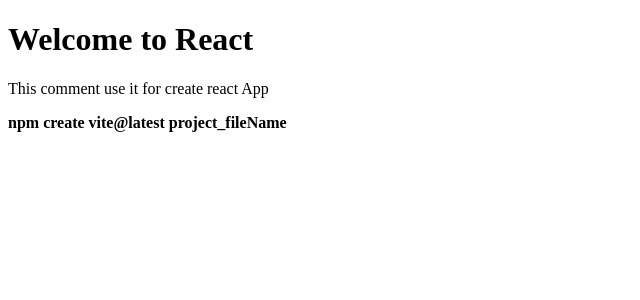
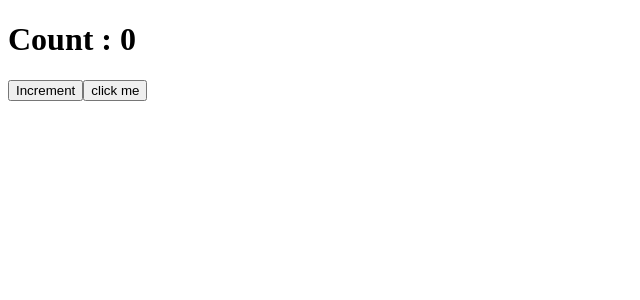
Before and after one commit to vinoth9598/reactTopics, a React (Vite) app: page / in a window 1280 px wide. Shown: the top 300 px of the page, without its empty margins (0-640 px from the left). Built offline with nearby package versions, Linux system fonts and the light colour scheme.

Commit message:
useCallback simple example

```diff
--- a/src/App.jsx
+++ b/src/App.jsx
@@ -1,12 +1,22 @@
 
-import React from "react" ;
+import React, { useCallback, useState } from "react" ;
 
 function App(){
+
+  const [count, setCount] = useState(0);
+
+  const handleClick = useCallback(()=>{
+    console.log("Button Clicked");
+  },[]);
+
   return(
     <div>
-        <h1>Welcome to React</h1>
-        <p>This comment use it for create react App</p>
-        <b>npm create vite@latest project_fileName</b>
+       <h1>Count : {count}</h1>
+       <button onClick={()=>setCount(count+1)}>
+          Increment
+        </button>
+
+       <button onClick={handleClick}>click me</button>
     </div>
   )
 }
```
